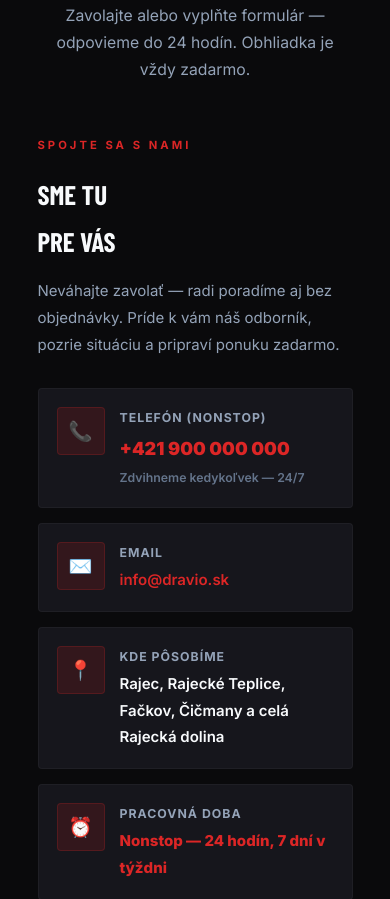
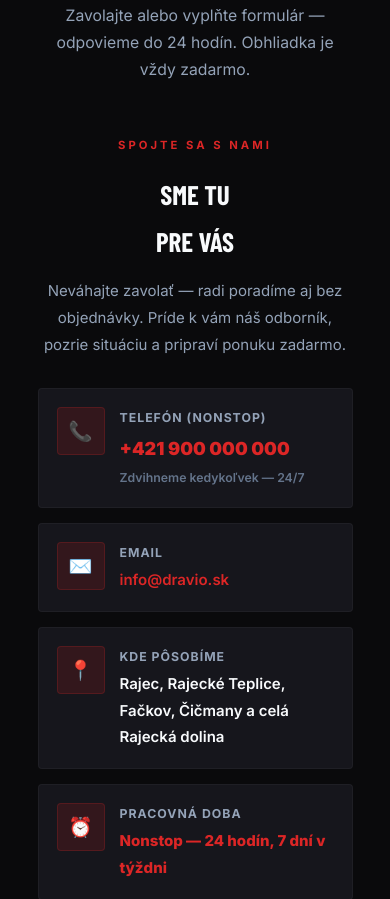
Before and after one commit to DarkMaster9452/Stavebne-prace-web, a website: page index.html in a window 390 px wide. Shown: the part 9051-9950 px from the top of the page. Drawn offline with nearby package versions, Linux system fonts and the light colour scheme; a web font is replaced by a local one.

Commit message:
Refactor contact section styles for improved layout and mobile responsiveness

```diff
--- a/index.html
+++ b/index.html
@@ -696,22 +696,49 @@
         /* ===== KONTAKT ===== */
         #contact { padding: var(--sp); background: var(--black); }
         .contact-grid { display: grid; grid-template-columns: 1fr 1.5fr; gap: 3.5rem; }
-        .contact-label { font-size: 0.75rem; font-weight: 700; letter-spacing: 3px; text-transform: uppercase; color: var(--red); margin-bottom: 1rem; }
-        .contact-heading { font-family: 'Barlow Condensed', sans-serif; font-size: clamp(1.8rem, 3vw, 2.8rem); font-weight: 900; color: var(--white); text-transform: uppercase; margin-bottom: 0.8rem; }
-        .contact-desc { color: var(--steel); font-size: 1rem; margin-bottom: 2rem; line-height: 1.8; }
-        .contact-info { display: flex; flex-direction: column; gap: 1rem; }
-        .contact-item { display: flex; align-items: flex-start; gap: 1rem; padding: 1.2rem; background: var(--black-card); border: 1px solid rgba(255,255,255,0.04); border-radius: 4px; transition: border-color 0.3s; }
+
+        /* Left column — always centered, never shifts */
+        .contact-left {
+            display: flex;
+            flex-direction: column;
+            align-items: center;
+            text-align: center;
+        }
+        .contact-label {
+            font-size: 0.75rem; font-weight: 700; letter-spacing: 3px;
+            text-transform: uppercase; color: var(--red); margin-bottom: 1rem;
+        }
+        .contact-heading {
+            font-family: 'Barlow Condensed', sans-serif;
+            font-size: clamp(1.8rem, 3vw, 2.8rem);
+            font-weight: 900; color: var(--white);
+            text-transform: uppercase; margin-bottom: 0.8rem;
+        }
+        .contact-desc {
+            color: var(--steel); font-size: 1rem;
+            margin-bottom: 2rem; line-height: 1.8;
+            max-width: 360px;
+        }
+        .contact-info { display: flex; flex-direction: column; gap: 1rem; width: 100%; }
+        .contact-item {
+            display: flex; align-items: flex-start; gap: 1rem;
+            padding: 1.2rem; background: var(--black-card);
+            border: 1px solid rgba(255,255,255,0.04);
+            border-radius: 4px; transition: border-color 0.3s;
+            text-align: left;   /* text inside each card stays left */
+        }
         .contact-item:hover { border-color: rgba(220,38,38,0.25); }
-        .contact-icon { width: 48px; height: 48px; background: var(--red-glow); border: 1px solid rgba(220,38,38,0.2); border-radius: 4px; display: flex; align-items: center; justify-content: center; font-size: 1.3rem; flex-shrink: 0; }
+        .contact-icon {
+            width: 48px; height: 48px; background: var(--red-glow);
+            border: 1px solid rgba(220,38,38,0.2); border-radius: 4px;
+            display: flex; align-items: center; justify-content: center;
+            font-size: 1.3rem; flex-shrink: 0;
+        }
         .contact-item h4 { font-size: 0.82rem; font-weight: 700; color: var(--steel); margin-bottom: 0.25rem; text-transform: uppercase; letter-spacing: 1px; }
-        .contact-item p { font-size: 1rem; color: var(--white); font-weight: 600; }
-        .contact-item a { color: var(--red); transition: color 0.3s; }
+        .contact-item p   { font-size: 1rem; color: var(--white); font-weight: 600; }
+        .contact-item a   { color: var(--red); transition: color 0.3s; }
         .contact-item a:hover { color: #ef4444; }
-        .contact-phone-big a {
-            font-size: 1.5rem;
-            font-weight: 900;
-            color: var(--red) !important;
-        }
+        .contact-phone-big a { font-size: 1.5rem; font-weight: 900; color: var(--red) !important; }
 
         /* FORM */
         .contact-form { background: var(--black-card); padding: 2.5rem; border-radius: 6px; border: 1px solid rgba(255,255,255,0.04); }
@@ -882,10 +909,11 @@
             .gallery-grid { grid-template-columns: 1fr 1fr; gap: 4px; }
 
             /* Contact */
-            .contact-grid          { grid-template-columns: 1fr; gap: 2.5rem; }
-            .form-row              { grid-template-columns: 1fr; }
-            .contact-form          { padding: 1.8rem 1.4rem; }
-            .contact-phone-big a   { font-size: 1.2rem; }
+            .contact-grid        { grid-template-columns: 1fr; gap: 2.5rem; }
+            .contact-left        { align-items: center; text-align: center; } /* stays centered on mobile */
+            .form-row            { grid-template-columns: 1fr; }
+            .contact-form        { padding: 1.8rem 1.4rem; }
+            .contact-phone-big a { font-size: 1.2rem; }
 
             /* Footer */
             .footer-main   { grid-template-columns: 1fr; gap: 2rem; }
@@ -1332,7 +1360,7 @@
         <h2 class="section-title reveal">Kontaktujte <span class="accent">nás</span></h2>
         <p class="section-subtitle reveal">Zavolajte alebo vyplňte formulár — odpovieme do 24 hodín. Obhliadka je vždy zadarmo.</p>
         <div class="contact-grid">
-            <div class="reveal-left">
+            <div class="contact-left reveal">
                 <div class="contact-label">Spojte sa s nami</div>
                 <h3 class="contact-heading">Sme tu<br>pre vás</h3>
                 <p class="contact-desc">Neváhajte zavolať — radi poradíme aj bez objednávky. Príde k vám náš odborník, pozrie situáciu a pripraví ponuku zadarmo.</p>
```
